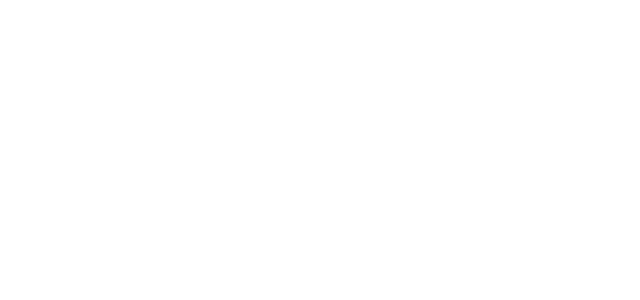
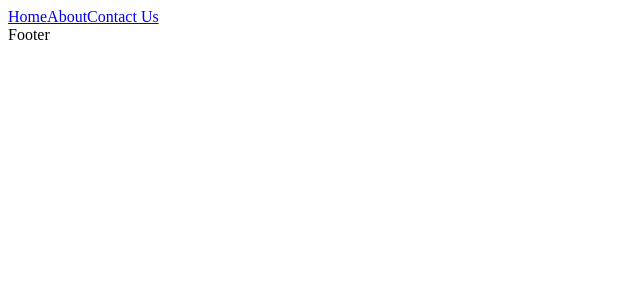
Before and after one commit to HemantDutta/DevEcho-Blog, a React (Create React App) app in the folder client/: page / in a window 1280 px wide. Before the commit this address had no page. Shown: the top 300 px of the page, without its empty margins (0-640 px from the left). Built offline with nearby package versions, Linux system fonts and the light colour scheme.

Commit message:
Setup Routing

```diff
--- a/client/src/App.js
+++ b/client/src/App.js
@@ -1,11 +1,16 @@
 import {BrowserRouter, Route, Routes} from "react-router-dom";
+import {Home} from "./pages/Home";
+import {About} from "./pages/About";
+import {Contact} from "./pages/Contact";
 
 function App() {
     return (
         <>
             <BrowserRouter>
                 <Routes>
-
+                    <Route path={"/"} element={<Home/>}/>
+                    <Route path={"/about"} element={<About/>}/>
+                    <Route path={"/contact"} element={<Contact/>}/>
                 </Routes>
             </BrowserRouter>
         </>
```
